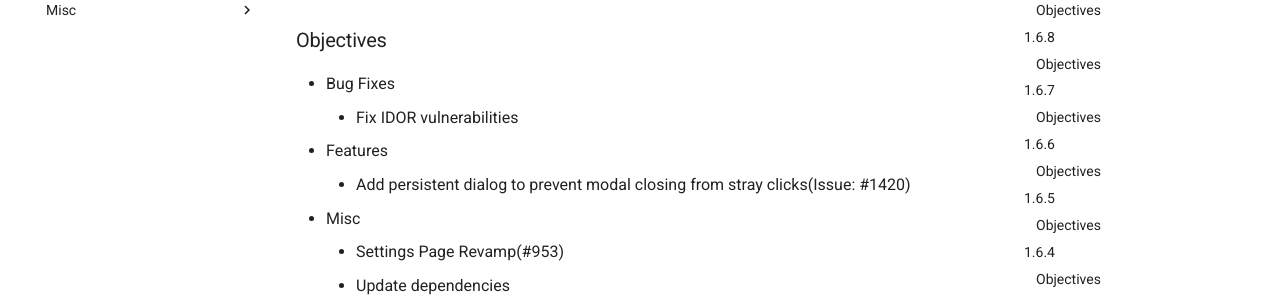
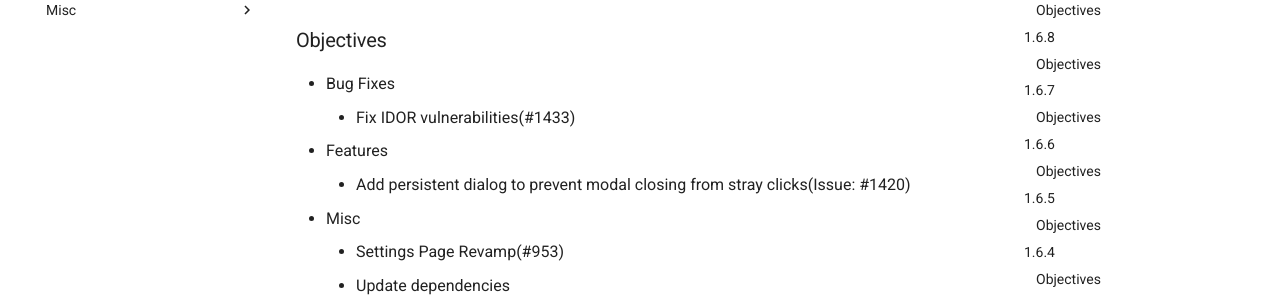
Before and after one commit to hargata/lubelog_docs, an MkDocs documentation site: the page built from docs/Misc/Roadmap.md, in a window 1280 px wide and 900 px high. Shown: the part 263-562 px from the top of the window. Built offline with MkDocs 1.6.1 and Material for MkDocs 9.7.7, drawn with Linux system fonts in a browser that asks for light colours; comment, search, counter and statistics services are not loaded.

Commit message:
Update Roadmap

```diff
--- a/docs/Misc/Roadmap.md
+++ b/docs/Misc/Roadmap.md
@@ -5,7 +5,7 @@ Scheduled Release TBD
 
 ### Objectives
 - Bug Fixes
-    - Fix IDOR vulnerabilities
+    - Fix IDOR vulnerabilities(#1433)
 - Features
     - Add persistent dialog to prevent modal closing from stray clicks(Issue: #1420)
 - Misc
```
